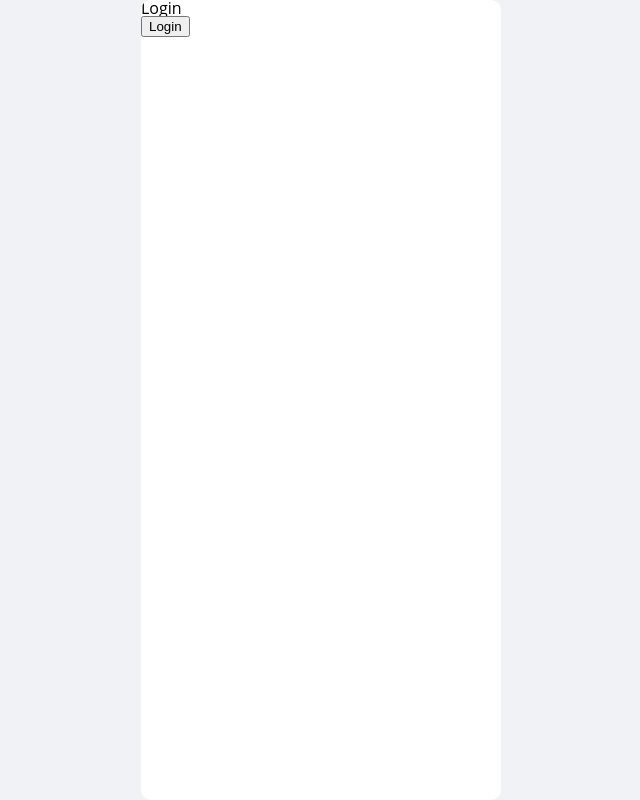
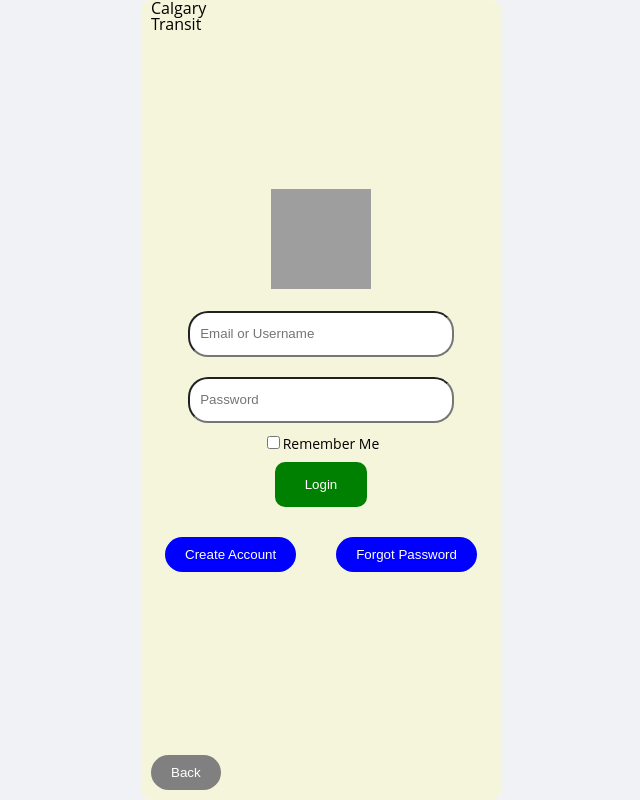
Before and after one commit to neferxpitou/MyFare, a React (Create React App) app: page /login in a window 1280 px wide. Shown: the whole page, without its empty margins (319-959 px from the left). Built offline with nearby package versions, Linux system fonts and the light colour scheme; grey boxes are pictures that could not be loaded.

Commit message:
Update Login.jsx

```diff
--- a/src/pages/Login/Login.jsx
+++ b/src/pages/Login/Login.jsx
@@ -1,9 +1,143 @@
-import './Login.css';
+import React, { useState } from 'react';
+import { Link, useNavigate } from 'react-router-dom'; // Import Link and useNavigate
+import userIcon from '../assets/userIcon.png'; // Import the user icon image
+
 const Login = () => {
+	const [email, setEmail] = useState('');
+	const [password, setPassword] = useState('');
+	const [rememberMe, setRememberMe] = useState(false);
+	const navigate = useNavigate(); // Initialize useNavigate
+
+	const handleLogin = () => {
+		// Implement login functionality
+		console.log('Logging in with:', email, password);
+		// After successful login, navigate to home page
+		navigate('/home');
+	};
+
 	return (
-		<div>
-			<h1>Login</h1>
-			<button>Login</button>
+		<div
+			style={{
+				position: 'relative',
+				height: '100vh',
+				backgroundColor: '#F5F5DC',
+				display: 'flex',
+				alignItems: 'center',
+				justifyContent: 'center',
+			}}
+		>
+			<h1 style={{ fontSize: 16, position: 'absolute', top: 0, left: 10 }}>
+				Calgary <br></br>Transit
+			</h1>
+			<div
+				style={{
+					display: 'flex',
+					flexDirection: 'column',
+					alignItems: 'center',
+					justifyContent: 'center',
+					height: '100%',
+				}}
+			>
+				<div style={{ marginTop: '-40px', marginBottom: '20px' }}>
+					<img
+						src={userIcon}
+						alt="User Icon"
+						style={{ width: 100, height: 100 }}
+					/>
+				</div>
+				<input
+					type="text"
+					placeholder="Email or Username"
+					value={email}
+					onChange={(e) => setEmail(e.target.value)}
+					style={{
+						width: '80%',
+						height: 40,
+						marginBottom: 20,
+						borderRadius: 20,
+						paddingLeft: 10,
+					}}
+				/>
+				<input
+					type="password"
+					placeholder="Password"
+					value={password}
+					onChange={(e) => setPassword(e.target.value)}
+					style={{
+						width: '80%',
+						height: 40,
+						marginBottom: 10,
+						borderRadius: 20,
+						paddingLeft: 10,
+					}}
+				/>
+				<label
+					style={{ verticalAlign: 'middle', fontSize: 14, marginBottom: 10 }}
+				>
+					<input
+						type="checkbox"
+						checked={rememberMe}
+						onChange={() => setRememberMe(!rememberMe)}
+					/>
+					Remember Me
+				</label>
+				<button
+					style={{
+						backgroundColor: 'green',
+						color: 'white',
+						padding: '15px 30px',
+						borderRadius: 10,
+						border: 'none',
+						marginBottom: 30,
+					}}
+					onClick={handleLogin}
+				>
+					Login
+				</button>
+				<div style={{ display: 'flex' }}>
+					{/* Link to Create Account page */}
+					<Link to="/create-account" style={{ textDecoration: 'none' }}>
+						<button
+							style={{
+								backgroundColor: 'blue',
+								color: 'white',
+								padding: '10px 20px',
+								borderRadius: 20,
+								border: 'none',
+								marginRight: 40,
+							}}
+						>
+							Create Account
+						</button>
+					</Link>
+					<button
+						style={{
+							backgroundColor: 'blue',
+							color: 'white',
+							padding: '10px 20px',
+							borderRadius: 20,
+							border: 'none',
+						}}
+					>
+						Forgot Password
+					</button>
+				</div>
+				<div style={{ position: 'absolute', bottom: 10, left: 10 }}>
+					<button
+						onClick={() => navigate(-1)}
+						style={{
+							backgroundColor: 'gray',
+							color: 'white',
+							padding: '10px 20px',
+							borderRadius: 20,
+							border: 'none',
+							marginRight: 40,
+						}}
+					>
+						Back
+					</button>
+				</div>
+			</div>
 		</div>
 	);
 };
```
